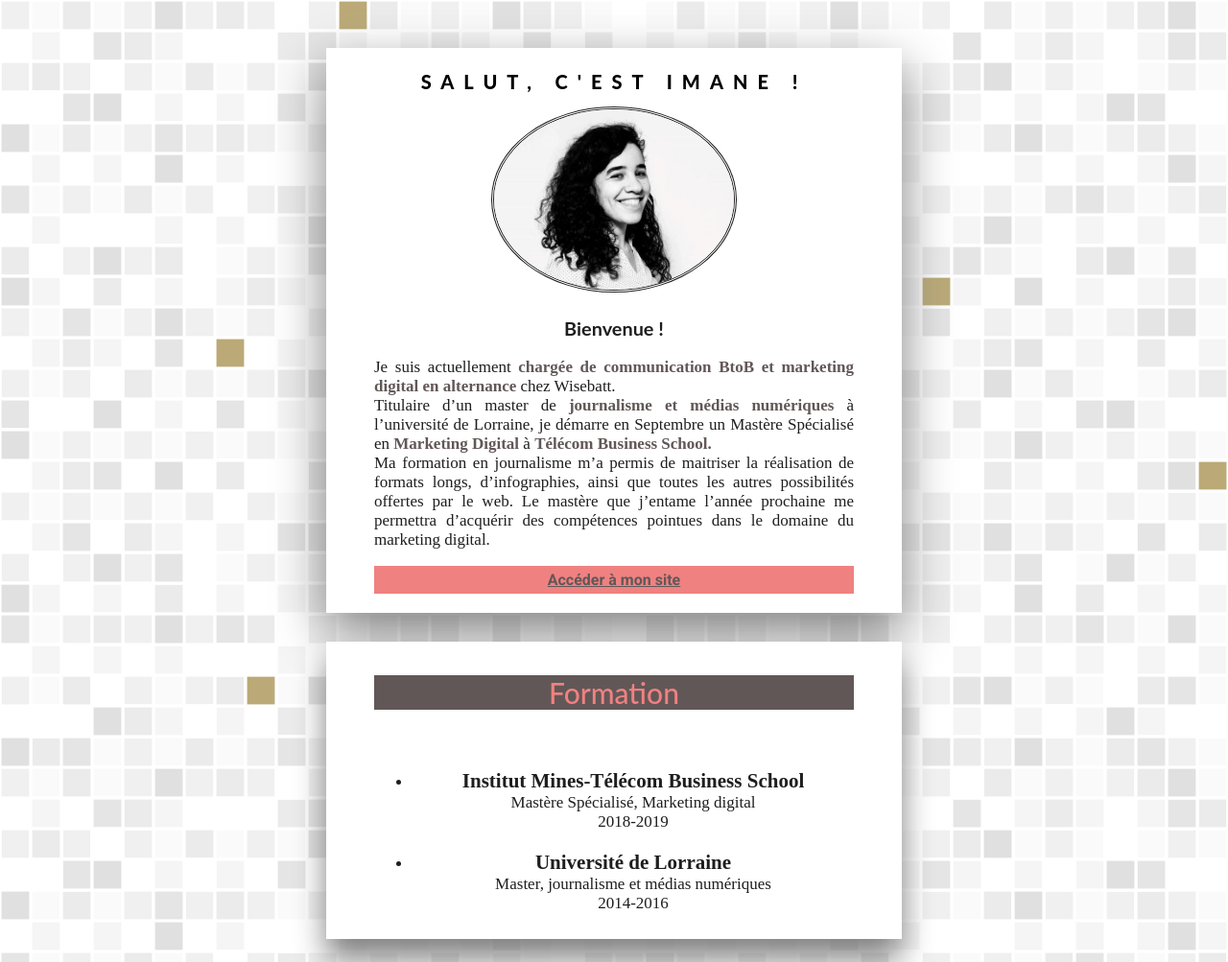
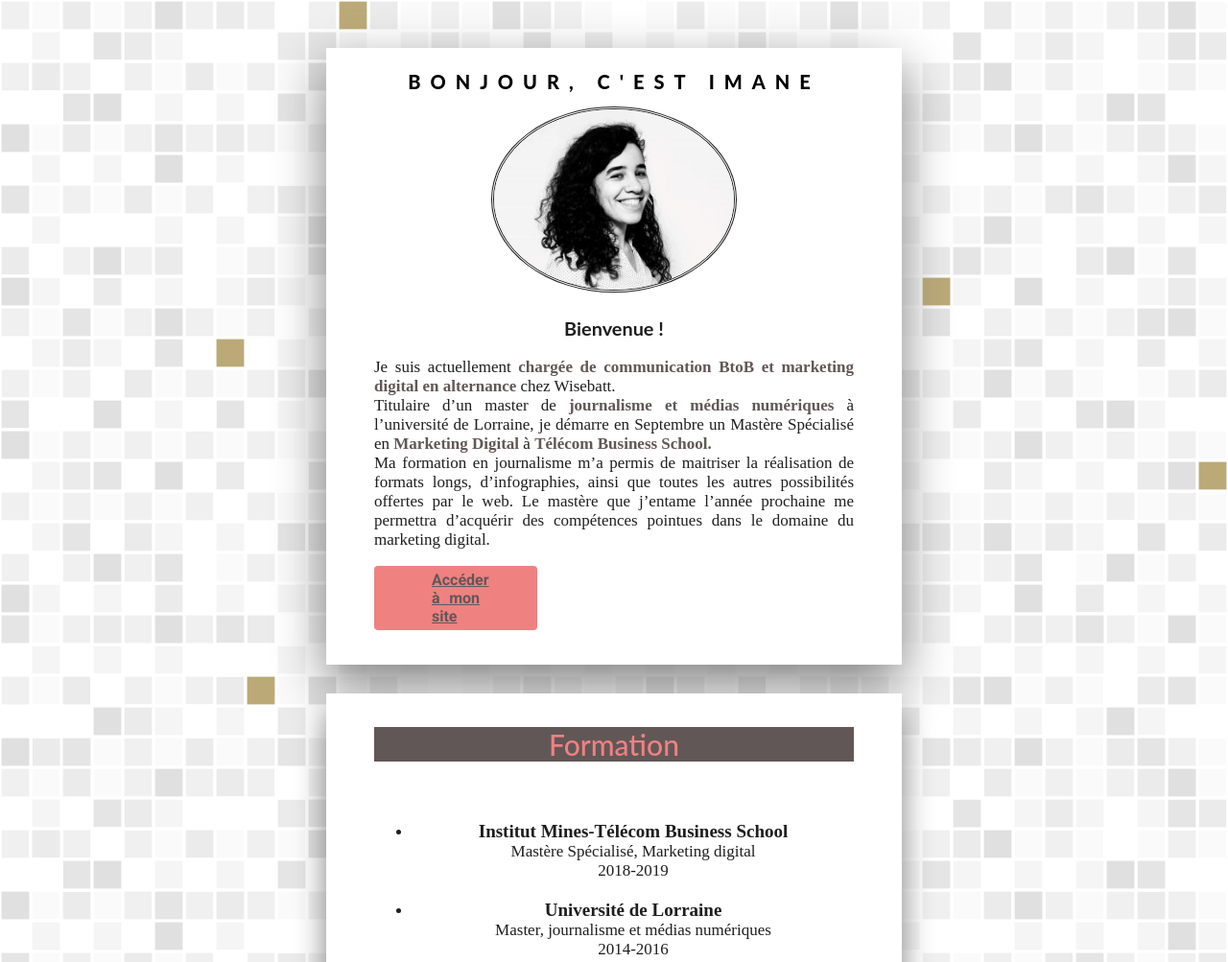
Before and after one commit to Imaney13/My-profile, a plain HTML site: page index.html in a window 1280 px wide. Shown: the top 1003 px of the page at 96% size. Drawn offline with Linux system fonts and the light colour scheme.

Commit message:
summary
enregistr

```diff
--- a/index.html
+++ b/index.html
@@ -15,13 +15,13 @@
 <body>
  <div class="page">
   <div class="content">
-	<h1> Salut, c'est Imane !</h1>
+	<h1> Bonjour, c'est Imane</h1>
 	<img src="images/Imane M Photo1.jpg" alt="Imane Moustakir" class="img-circle" width="250px">
 	<h3>Bienvenue !</h3>
 
 	<p class="texte"> Je suis actuellement <span class="bold marron"> chargée de communication BtoB et marketing digital en alternance</span> chez Wisebatt.<br>Titulaire d’un master de <span class="bold marron"> journalisme et médias numériques </span> à l’université de Lorraine, je démarre en Septembre un Mastère Spécialisé en <span class="bold marron">Marketing Digital </span> à <span class="bold marron"> Télécom Business School. </span> <br>
     Ma formation en journalisme m’a permis de maitriser la réalisation de formats longs, d’infographies, ainsi que toutes les autres possibilités offertes par le web. Le mastère que j’entame l’année prochaine me permettra d’acquérir des compétences pointues dans le domaine du marketing digital.</p>
-	<a href="https://immoustakir.wordpress.com/" target="_blank"><div id="site"> Accéder à mon site </div> </a>
+	<a href="https://immoustakir.wordpress.com/" target="_blank"><p id="site"> Accéder à mon site </p> </a>
 
 
   </div>
@@ -76,7 +76,7 @@
  </div>
 
 <div class="follow">
- <h2> Follow me : </h2>
+ <h2> Pour me suivre </h2>
  <p>
   <ul class="list-without-bullet-point">
   <li>
--- a/style.css
+++ b/style.css
@@ -29,7 +29,7 @@ h2{
 	font-size: 30px;
 	font-weight: lighter;
 	font-weight: 500;
-	background-color: #625757;
+	background-color:#625757 ;
 }
 
  a {
@@ -62,7 +62,8 @@ p{
 	box-shadow: 0px 20px 50px grey;
 	margin-left: auto;
     margin-right: auto;
-}
+    text-align: center;
+ }
 
 .formation{
 	background: white;
@@ -137,13 +138,15 @@ span.italic{
 }
 
 span.size{
-	font-size: 21px
+	font-size: 19px
 }
 
 #site{
 	background: #f08181;
 	padding-top: 5px;
 	padding-bottom: 5px;
-	padding-left: 3px;
-	padding-right: 3px;
+	padding-left: 60px;
+	padding-right: 60px;
+	width:50px;
+    border-radius: 4px;
 }
```
